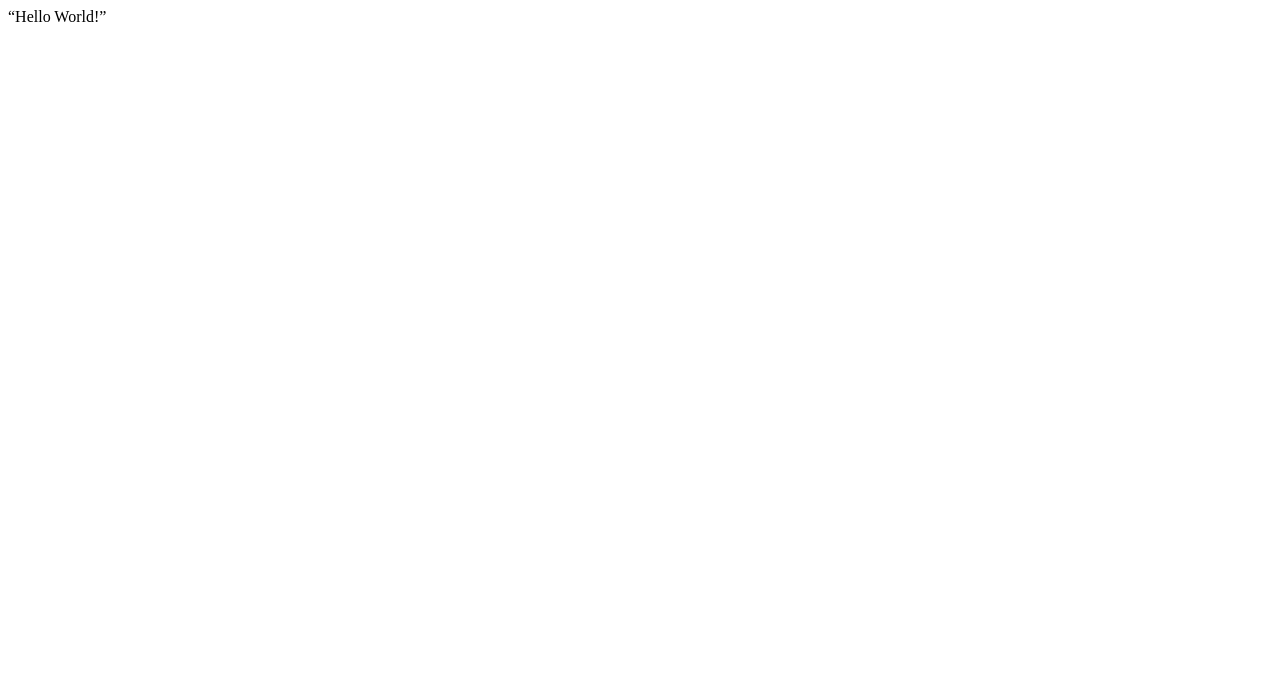
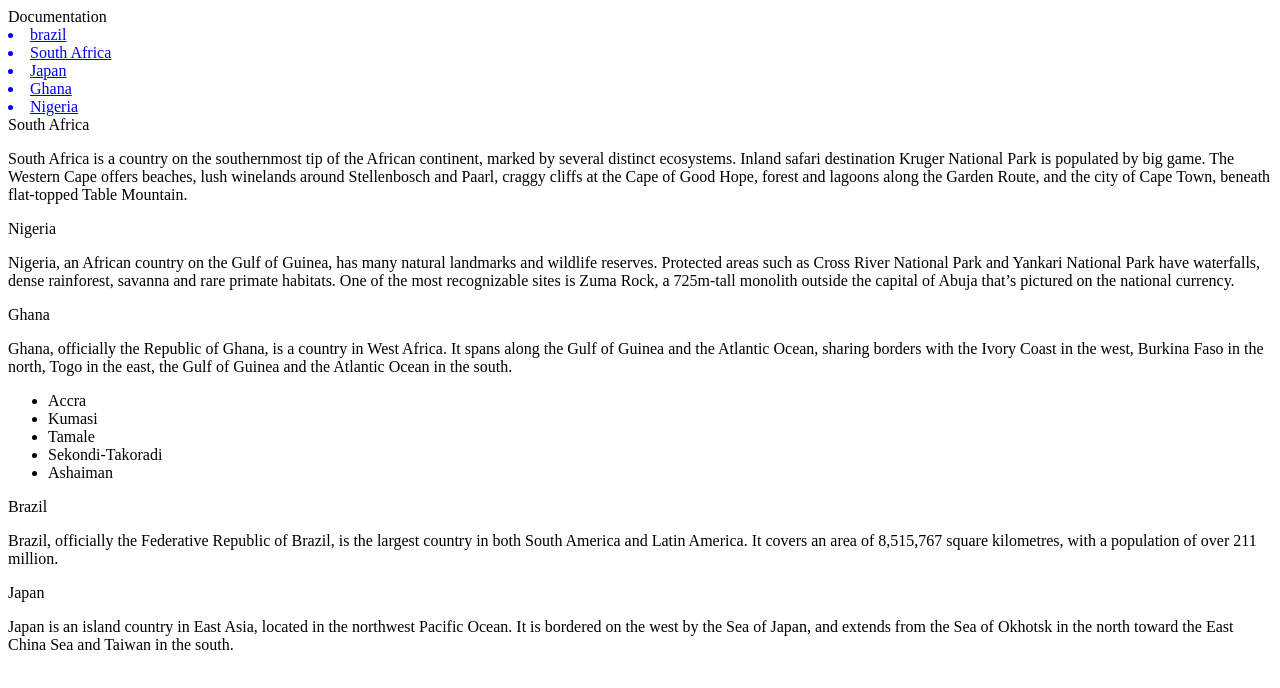
Before and after one commit to VTY1999/Technical-Documentation-Page, a plain HTML site: page index.html in a window 1280 px wide. Drawn offline with Linux system fonts and the light colour scheme.

Commit message:
modified

```diff
--- a/index.html
+++ b/index.html
@@ -1,12 +1,70 @@
 <!DOCTYPE html>
 <html lang="en">
 <head>
-    <meta charset="UTF-8">
-    <meta http-equiv="X-UA-Compatible" content="IE=edge">
-    <meta name="viewport" content="width=device-width, initial-scale=1.0">
-    <title>Technical Documentation Page</title>
+    <title>Technical Documentation</title>
+    <nav id="navbar">
+        <header>Documentation</header>
+        <a class="nav-link" href="#Brazil"><li>brazil</li></a>
+        <a class="nav-link" href="#South Africa"><li>South Africa</li></a>
+        <a class="nav-link" href="#Japan"><li>Japan</li></a>
+        <a class="nav-link" href="#Ghana"><li>Ghana</li></a>
+        <a class="nav-link" href="#Nigeria"><li>Nigeria</li></a>
+    </nav>
+    <main id="main-doc">
+        <section class="main-section" id="South Africa">
+            <header>South Africa</header>
+            <p>
+                South Africa is a country on the southernmost tip of the African continent, marked by several distinct ecosystems. Inland safari destination Kruger National Park is populated by big game. The Western Cape offers beaches, lush winelands around Stellenbosch and Paarl, craggy cliffs at the Cape of Good Hope, forest and lagoons along the Garden Route, and the city of Cape Town, beneath flat-topped Table Mountain.
+            </p>
+            <P></P>
+            <P></P>
+            <P></P>
+            <P></P>
+            <P></P>
+            <P></P>
+            <P></P>
+            <P></P>
+            <P></P>
+            <section class="main-section" id="Nigeria">
+                <header>Nigeria</header>
+                <p>
+                    Nigeria, an African country on the Gulf of Guinea, has many natural landmarks and wildlife reserves. Protected areas such as Cross River National Park and Yankari National Park have waterfalls, dense rainforest, savanna and rare primate habitats. One of the most recognizable sites is Zuma Rock, a 725m-tall monolith outside the capital of Abuja that’s pictured on the national currency.
+                </p>
+                <code></code>
+                <code></code>
+                <code></code>
+                <code></code>
+                <code></code>
+            </section class="main-section" id="Ghana">
+            <header>Ghana</header>
+            <p>
+                Ghana, officially the Republic of Ghana, is a country in West Africa. It spans along the Gulf of Guinea and the Atlantic Ocean, sharing borders with the Ivory Coast in the west, Burkina Faso in the north, Togo in the east, the Gulf of Guinea and the Atlantic Ocean in the south.
+            </p>
+            <ul>
+                <li>Accra</li>
+                <li>Kumasi</li>
+                <li>Tamale</li>
+                <li>Sekondi-Takoradi</li>
+                <li>Ashaiman</li>
+            </ul>
+            <section class="main-section" id="Brazil">
+                <header>Brazil</header>
+                <P>
+                    Brazil, officially the Federative Republic of Brazil, is the largest country in both South America and Latin America. It covers an area of 8,515,767 square kilometres, with a population of over 211 million.
+                </P>
+                <a class="nav-link"></a>
+            <section class="main-section" id="Japan">
+                <header>Japan</header>
+                <p>
+                    Japan is an island country in East Asia, located in the northwest Pacific Ocean. It is bordered on the west by the Sea of Japan, and extends from the Sea of Okhotsk in the north toward the East China Sea and Taiwan in the south.
+                </p>
+            </section>
+            </section>
+            </section>
+        </section>
+    </main>
 </head>
 <body>
-    “Hello World!”
+    <script src="https://cdn.freecodecamp.org/testable-projects-fcc/v1/bundle.js"></script>
 </body>
 </html>
```
